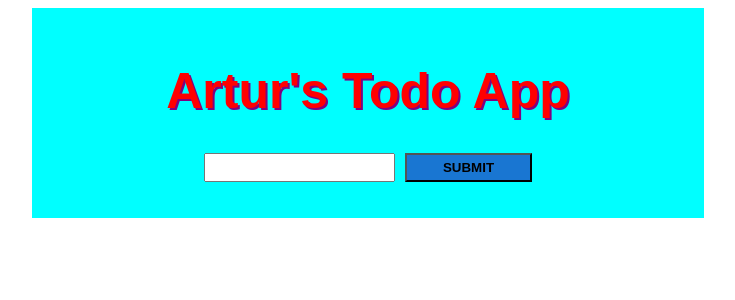
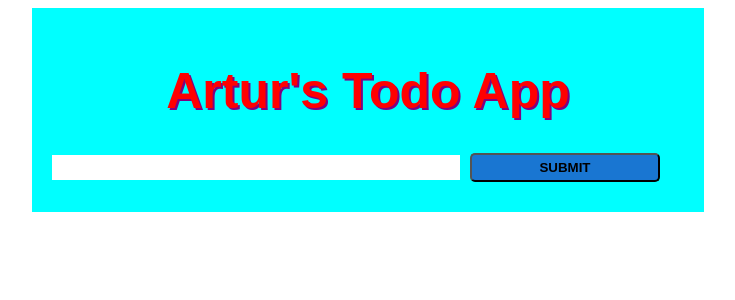
Before and after one commit to rinatsharifullin/Planning-App, a React (Create React App) app: page / in a window 1280 px wide. Shown: the top 300 px of the page, without its empty margins (272-1007 px from the left). Built offline with nearby package versions, Linux system fonts and the light colour scheme.

Commit message:
removed autoimport, added more styling

```diff
--- a/src/App.tsx
+++ b/src/App.tsx
@@ -1,4 +1,3 @@
-import classes from "*.module.css";
 import React from "react";
 import CreateTodo from "./components/CreateTodo";
 import ListTodos from "./components/ListTodos";
@@ -6,20 +5,23 @@ import ListTodos from "./components/ListTodos";
 import {createUseStyles} from 'react-jss';
 
 const useStyles = createUseStyles({
+  appBox: {
+    display: "flex",
+    flexDirection: "column",
+    alignItems: "center",
+    backgroundColor: 'aqua',
+    padding: '20px',
+    paddingBottom: '20px',
+    margin: '0 auto',
+    width: '50%'
+  },
   appName: {
     color: 'red',
     fontFamily: 'sans-serif',
     textShadow: '2px 2px purple',
     fontSize: '50px'
   },
-  appBox: {
-    backgroundColor: 'aqua',
-    textAlign: 'center',
-    padding: '20px',
-    paddingBottom: '20px',
-    margin: '0 auto',
-    width: '50%'
-  }
+
 })
 
 export type Todo = {
--- a/src/components/Button.tsx
+++ b/src/components/Button.tsx
@@ -4,11 +4,12 @@ import { createUseStyles } from "react-jss";
 
 const useStyles = createUseStyles({
   button: {
-    width: "20%",
+    width: "30%",
     padding: '5px',
     marginLeft: '10px',
     textTransform: 'uppercase',
-    fontWeight: 'bold'
+    fontWeight: 'bold',
+    borderRadius: '5px'
   },
 
 });
--- a/src/components/CreateTodo.tsx
+++ b/src/components/CreateTodo.tsx
@@ -7,8 +7,14 @@ import { addTodoAction, AddTodoActionType}  from "../actions/todos.actions";
 import {createUseStyles} from 'react-jss';
 
 const useStyles = createUseStyles({
+  inputForm: {
+   width:'100%',
+   marginBottom: '10px',
+  },
   input: {
+    width: '63%',
     padding: '5px',
+    border: 'none'
   }
 })
 
@@ -34,7 +40,7 @@ const CreateTodo = ({ addTodo }: Props) => {
 
   const classes = useStyles();
   return (
-    <form onSubmit={handleSubmit}>
+    <form className={classes.inputForm} onSubmit={handleSubmit}>
       <input className={classes.input} type="text" value={value} onChange={handleChange} />
       <Button btnText="Submit" type="submit" />
     </form>
--- a/src/components/ListTodos.tsx
+++ b/src/components/ListTodos.tsx
@@ -10,10 +10,17 @@ import {createUseStyles} from 'react-jss';
 const useStyles = createUseStyles({
   todoBox:{
     listStyleType: 'none',
+    width: '100%',
+    margin: ' 0',
+    padding: '0',
   },
   todoItem: {
-    padding: '5px 0',
-    marginBottom: '10px'
+    display: "flex",
+    justifyContent: "space-between",
+    padding: '5px 5px 5px 10px',
+    marginBottom: '10px',
+    backgroundColor: 'white',
+    fontSize: '1.25em'
   }
 })
 
```
